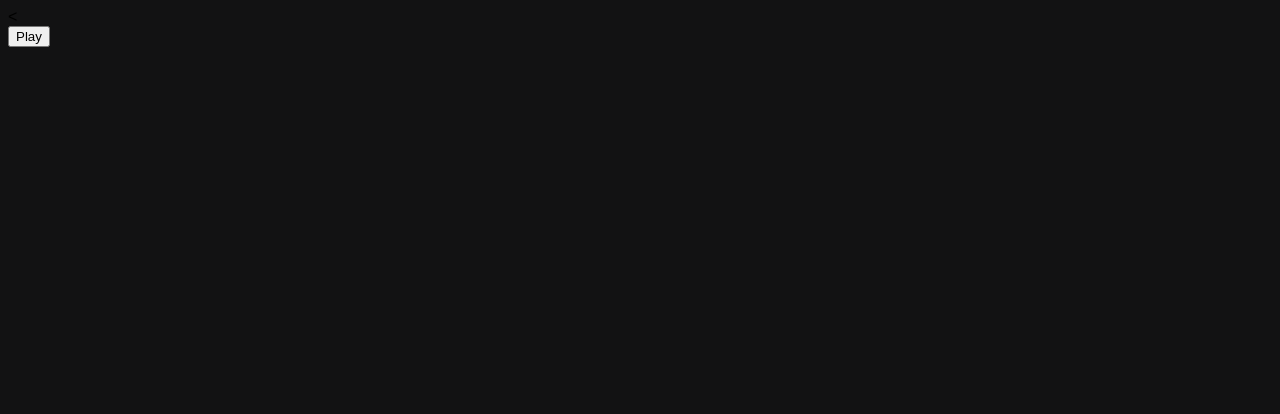
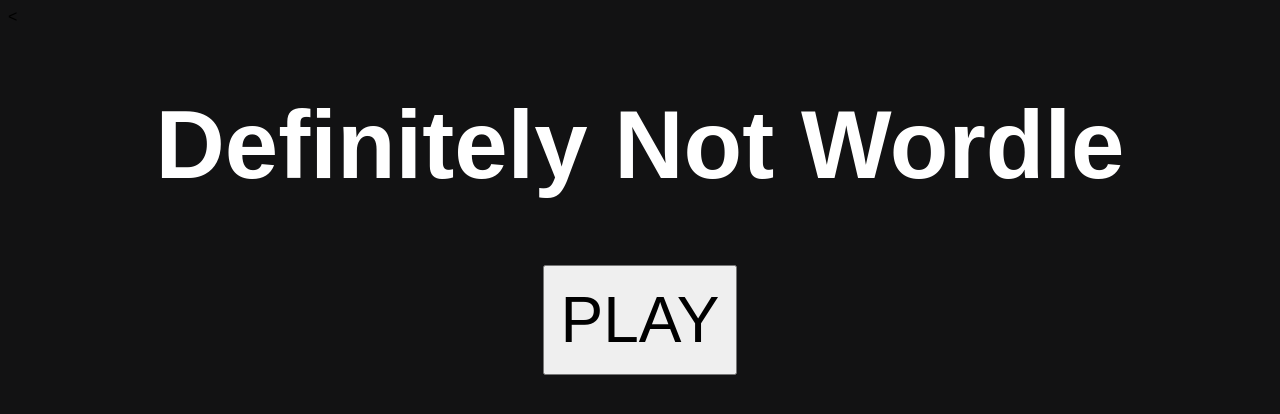
Before and after one commit to LukeGeneva/wordle-clone, a website: page public/index.html in a window 1280 px wide. Drawn offline with Linux system fonts and the light colour scheme.

Commit message:
Title screen

```diff
--- /dev/null
+++ b/public/home.css
@@ -0,0 +1,16 @@
+h1 {
+    font-size: 6rem;
+    color: white;
+    text-align: center;
+}
+
+form {
+    display: flex;
+    justify-content: center;
+}
+
+button {
+    font-size: 4rem;
+    text-transform: uppercase;
+    padding: 1rem;
+}
--- a/public/index.html
+++ b/public/index.html
@@ -5,8 +5,10 @@
     <meta name="viewport" content="width=device-width, initial-scale=1" />
     <title>Wordle Clone</title>
     <link href="/style.css" rel="stylesheet" />
+    <link href="/home.css" rel="stylesheet" />
   </head>
   <body>
+    <h1>Definitely Not Wordle</h1>
     <form action="/game" method="POST">
       <button type="submit">Play</button>
     </form>
```
